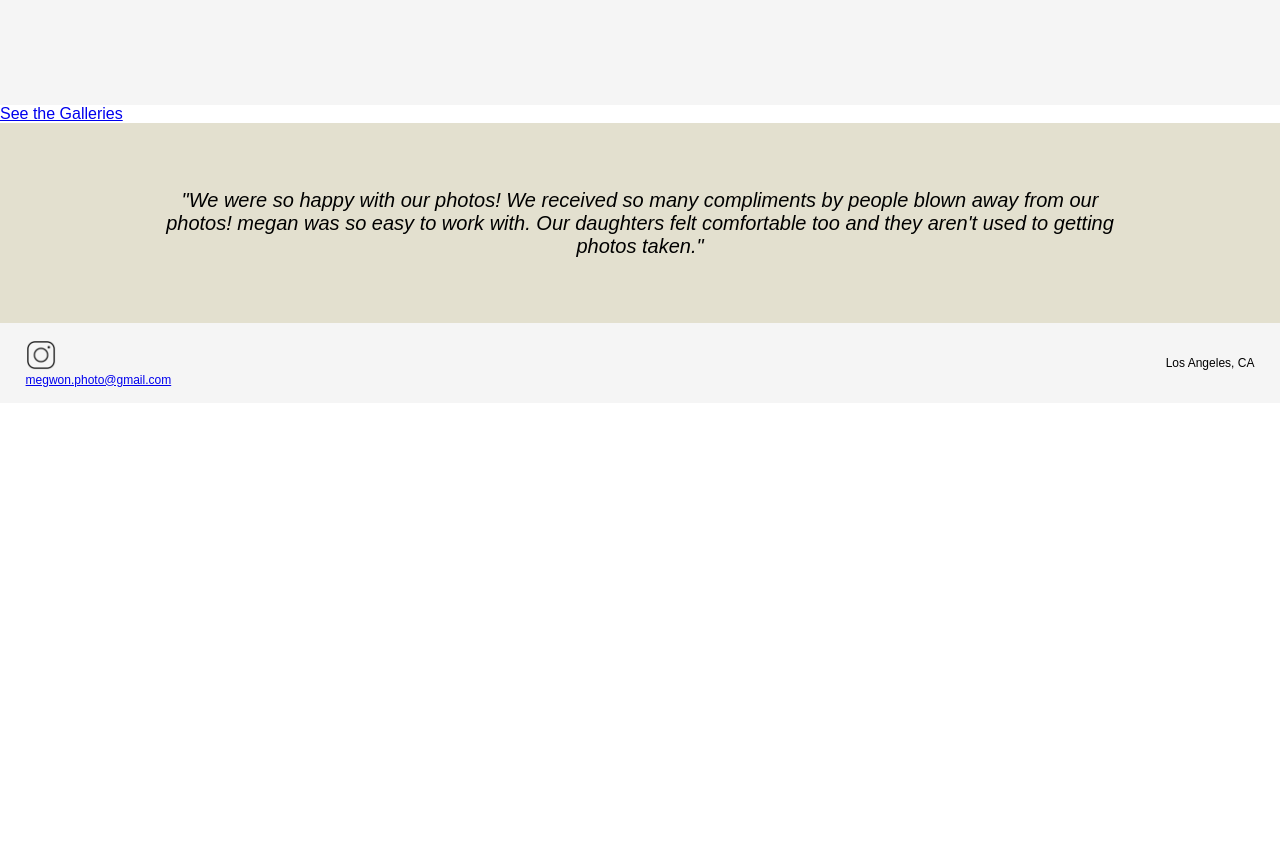
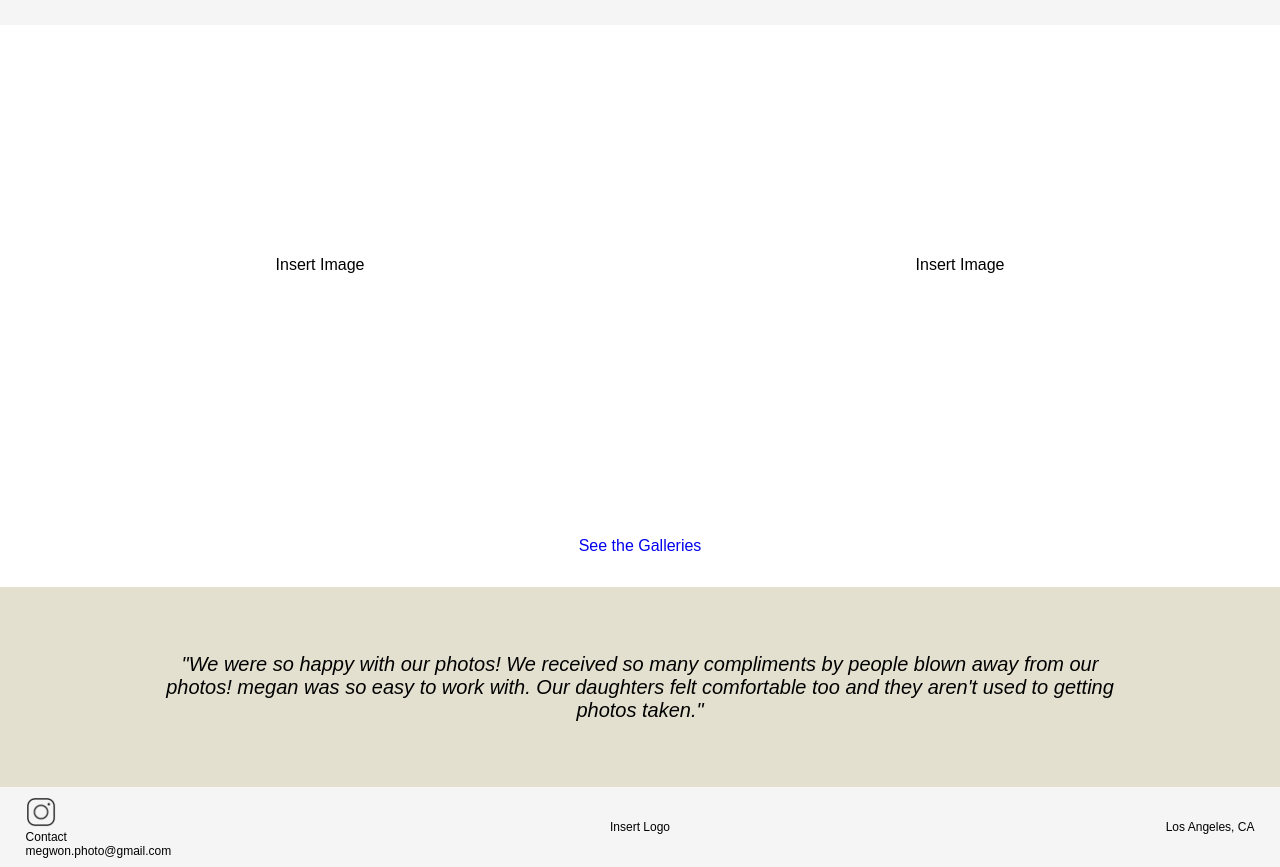
Before and after one commit to crogmi/company-home-page, a plain HTML site: page index.html in a window 1280 px wide. Shown: the part 1095-1962 px from the top of the page. Before the commit the page ends 1498 px from the top, so only its background shows below. Drawn offline with Linux system fonts and the light colour scheme; a web font is replaced by a local one.

Commit message:
Updated grid and flex layout for all sections, except product section. Updated CSS styling for desktop display

```diff
--- a/css/styles.css
+++ b/css/styles.css
@@ -200,7 +200,7 @@ nav ul {
     background-color: var(--main-off-white);
     text-align: center;
     width: 100%;
-    height: 50vh;
+    height: 40vh;
     margin: 0;
     padding: 0;
     display: flex;
@@ -227,6 +227,30 @@ nav ul {
 /* Gallery */
 #gallery {
     grid-area: gallery;
+}
+
+.gallery-container {
+    display: grid;
+    grid-template: repeat(1, 1fr) / repeat(0, 1fr);
+}
+
+.gallery-box {
+    width: 100%;
+    height: 60vh;
+    display: flex;
+    justify-content: center;
+    align-items: center;
+}
+
+.gallery-image {
+    width: 50%;
+    text-align: center;
+}
+
+#gallery a {
+    text-decoration: none;
+    text-align: center;
+    padding: 2rem 0;
 }
 
 /* Products */
@@ -275,12 +299,22 @@ footer {
 
 .footer-box {
     text-align: left;
-    width: 50%;
+    width: calc(1/3*100%);
     margin-left: 2%;
 }
 
+footer a {
+    text-decoration: none;
+    color: black;
+}
+
+.footer-logo {
+    text-align: center;
+    width: calc(1/3*100%);
+}
+
 #location-footer {
-    width: 50%;
+    width: calc(1/3*100%);
     text-align: right;
     margin-right: 2%;
 }
--- a/index.html
+++ b/index.html
@@ -49,7 +49,13 @@
           <section id="gallery">
             <!-- Show two images at a time that cycle -->
             <!-- Link to the gallery page - keep as dead link for now-->
-            <a href="#">See the Galleries</a>
+            <div class="gallery-container">
+              <div class="gallery-box">
+                <p class="gallery-image">Insert Image</p>
+                <p class="gallery-image">Insert Image</p>
+              </div>
+              <a href="#">See the Galleries</a>
+            </div>
           </section>
           <section id="products">
             <!-- Three products for pricing, couples / family, and proposals-->
@@ -65,10 +71,11 @@
       <footer>
         <div class="footer-box">
           <a href="https://www.instagram.com/meganwonphoto/" target="_blank"><img src="img/Social media/instagram-icon.jpg" alt="" class="social-media-icon" id="instagram-icon"></a>
-          <!-- Link to contact page to send an iquiry -->
+          <br>
+          <a href="#">Contact</a>
           <p id="contact-email"><a href="mailto: megwon.photo@gmail.com">megwon.photo@gmail.com</a></p>
         </div>
-        <!-- Image or logo centered in the footer-->
+        <div class="footer-logo">Insert Logo</div>
         <p id="location-footer">Los Angeles, CA</p>
       </footer>
     </div>
```
